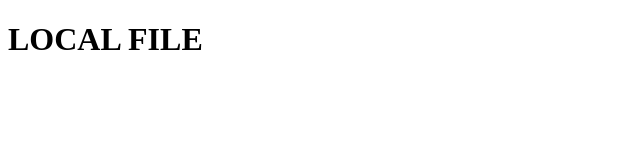
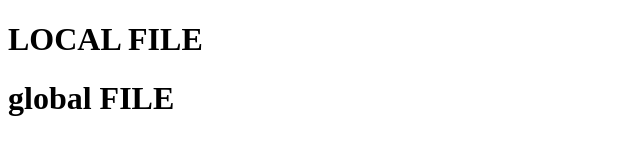
Before and after one commit to urbafatima/local-file, a plain HTML site: page index.html in a window 1280 px wide. Shown: the whole page, without its empty margins (0-640 px from the left). Drawn offline with Linux system fonts and the light colour scheme.

Commit message:
global km local ma kia

```diff
--- a/index.html
+++ b/index.html
@@ -8,5 +8,8 @@
 </head>
 <body>
     <h1>LOCAL FILE</h1>
+    <h1>global FILE</h1>
+
+
 </body>
 </html>
```
